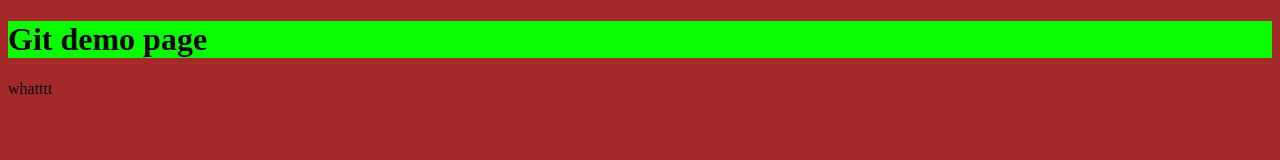
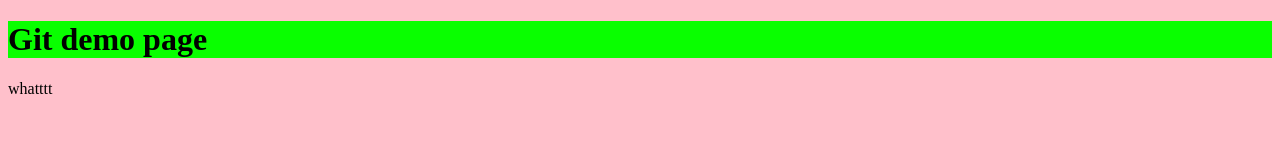
Before and after one commit to liviuq/pathFindingVisualisation, a plain HTML site: page index.html in a window 1280 px wide. Drawn offline with Linux system fonts and the light colour scheme.

Commit message:
added my fav colors

```diff
--- a/style.css
+++ b/style.css
@@ -1,7 +1,7 @@
 body
 {
-    background-color: brown;
-    text-decoration: cornflowerblue;
+    background-color: pink;
+    text-decoration:violet;
 }
 
 h1
```
